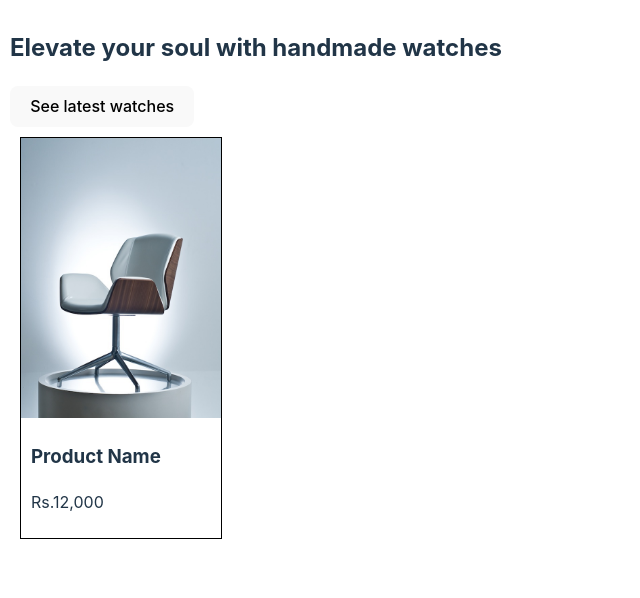
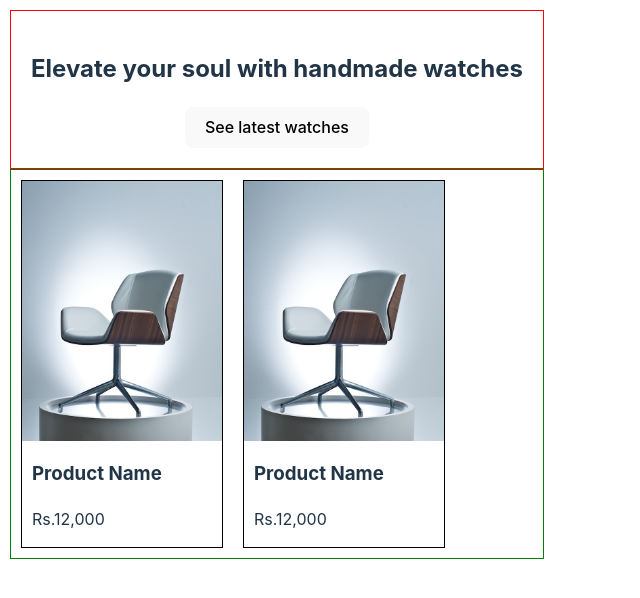
Before and after one commit to rushikeshbarkadecode/watch-ecommerce-react, a React (Vite) app: page / in a window 1280 px wide. Shown: the top 598 px of the page, without its empty margins (0-640 px from the left). Built offline with nearby package versions, Linux system fonts and the light colour scheme.

Commit message:
second commit

```diff
--- a/src/App.css
+++ b/src/App.css
@@ -1,19 +1,24 @@
 .hero-section{
-  align-content: center;
+  display: flex;
+  flex-direction: column;
+  align-items: center;
+  padding: 20px;
+  border: red 1px solid;
+}
+
+.product-section{
+  display: flex;
+  border: green 1px solid;
 }
 
 .product-card{
+  display: flex;
+  flex-direction: column;
   border: solid 1px black;
   width: 200px;
-  height: 400px;
   margin: 10px;
 }
 
-.product-card img{
-  height:70%;
-  width: 200px;
-
-}
 
 .inner-proudct-card{
   padding-left: 10px;
--- a/src/App.jsx
+++ b/src/App.jsx
@@ -6,7 +6,10 @@ function App() {
   return (
     <>
       <HeroSection></HeroSection>
-      <ProductCard></ProductCard>
+      <div className="product-section">
+        <ProductCard></ProductCard>
+        <ProductCard></ProductCard>
+      </div>
     </>
   )
 }
--- a/src/components/ProductCard.jsx
+++ b/src/components/ProductCard.jsx
@@ -1,7 +1,7 @@
 export default function ProductCard(){
     return(
         <div className="product-card">
-            <img src="/src/assets/chair.jpg" alt="" />
+            <img src="src/assets/chair.jpg" alt="" />
             <div className="inner-proudct-card">
                 <h3>Product Name</h3>
                 <p>Rs.12,000</p>
```
Also changed, not shown: 1 other file (tests, documents, lock files or other folders).
